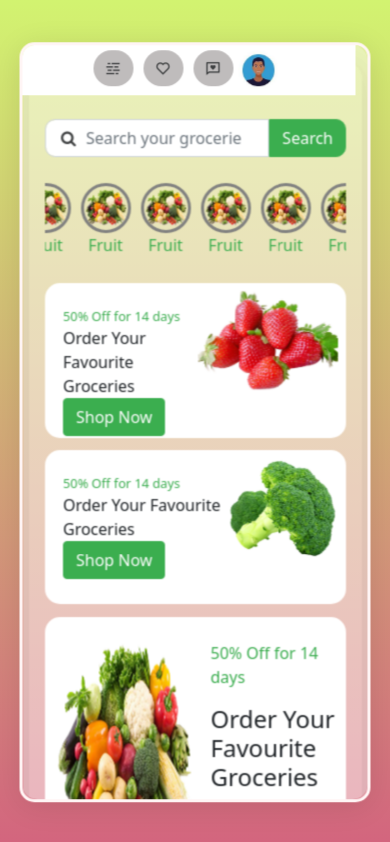
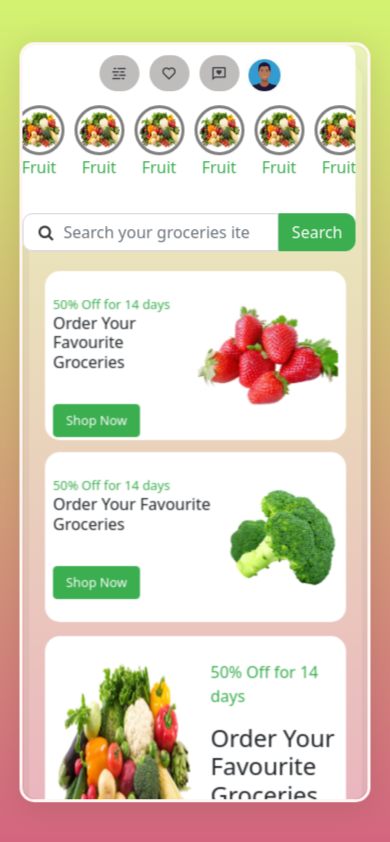
Before and after one commit to takwa81/ReactProjects, a React (Create React App) app: page / in a window 390 px wide. Built offline with nearby package versions, Linux system fonts and the light colour scheme.

Commit message:
fix some warning

```diff
--- a/src/components/Banners/Banner.js
+++ b/src/components/Banners/Banner.js
@@ -9,14 +9,14 @@ import { motion } from "framer-motion";
 const Banner = () =>{
 
  return(
-    <section className="banner mt-3">
+    <section className="banner">
     <Row>
         <Col lg='6' md='6'>
             <div className="banner-01 p-2 d-flex">
 
             <div className="text">
                 <p className="primary-color">50% Off for 14 days</p>
-                    <span>Order Your Favourite Groceries</span>
+                    <h3>Order Your Favourite Groceries</h3>
                     <br />
                     <Button color="success">Shop Now</Button>
                 </div>
@@ -26,7 +26,7 @@ const Banner = () =>{
 
                 <div className="text">
                 <p className="primary-color">50% Off for 14 days</p>
-                    <span>Order Your Favourite Groceries</span>
+                    <h3>Order Your Favourite Groceries</h3>
                     <br />
                     <Button color="success">Shop Now</Button>
                 </div>
--- a/src/components/Categories/CategoryMobile.js
+++ b/src/components/Categories/CategoryMobile.js
@@ -7,7 +7,7 @@ const CategoryMobile = () => {
 
     return (
 
-        <div className="category-mobile mt-3 mb-3"  id="category-scroll" >
+        <div className="category-mobile"  id="category-scroll" >
             <ul className="list category-container">
                 <li>
                     <motion.img whileHover={{scale:1.1}} src={CategoryImage} width="50px" height="50px" className="rounded-circle" />
--- a/src/components/Home/Home.js
+++ b/src/components/Home/Home.js
@@ -7,6 +7,7 @@ import Banner from "../Banners/Banner";
 import ProductList from "../Products/ProductList";
 import CategoryMobile from "../Categories/CategoryMobile";
 import { motion } from "framer-motion";
+import MenuMobile from "../Menu/MenuMobile";
 
 const Home = () =>{
     return(
@@ -18,9 +19,9 @@ const Home = () =>{
             </Col>
             <Col md='10' className="main p-3">
                 <Menu />
-                <CategoryMobile/>
+                <MenuMobile />
                 <Banner/>
-                <section className="popular-items mt-5">
+                <section className="popular-items mt-3">
                         <Row>
                             <Col md='6'>
                                 <h4>Popular Items</h4>
--- a/src/components/Menu/Menu.js
+++ b/src/components/Menu/Menu.js
@@ -36,40 +36,6 @@ const Menu = () => {
                 </ul>
 
             </div>
-            {/***************************************** Menu Mobile  ******************************************************/}
-
-            <div className="flex-row menu-mobile">
-
-                <ul className="list icon-list display-flex justify-content-center flex-1">
-                    <li>
-                        <div className="icon"><i class="ri-mist-fill"></i></div>
-                    </li>
-                    <li>
-                        <div className="icon"><i class="ri-heart-line"></i></div>
-                    </li>
-                    <li>
-                        <div className="icon"><i class="ri-chat-heart-line"></i></div>
-                    </li>
-
-                    <li>
-                        <img src={Avatar} width="40px" height="40px" className="rounded-circle" />
-                    </li>
-                </ul>
-                <br></br>
-                <ul className="list flex-2 display-flex flex-start nav-list">
-                    <li>
-                        <form className="d-flex form-search">
-                            <span className="fa fa-search form-control-feedback"></span>
-                            <input className="form-control" type="search"
-                                placeholder="Search your groceries items" aria-label="Search" />
-                            <Button color="success">Search</Button>
-
-                        </form>
-                    </li>
-
-                </ul>
-
-            </div>
 
         </>
     );
--- /dev/null
+++ b/src/components/Menu/MenuMobile.js
@@ -0,0 +1,46 @@
+import React from "react";
+import Avatar from '../../Data/images/avatar.png'
+import Button from '../../Structure/Button/Button';
+import CategoryMobile from "../Categories/CategoryMobile";
+
+
+const MenuMobile = () =>{
+
+    return(
+
+          <div className="flex-row menu-mobile">
+
+          <ul className="list icon-list display-flex justify-content-center flex-1">
+              <li>
+                  <div className="icon"><i class="ri-mist-fill"></i></div>
+              </li>
+              <li>
+                  <div className="icon"><i class="ri-heart-line"></i></div>
+              </li>
+              <li>
+                  <div className="icon"><i class="ri-chat-heart-line"></i></div>
+              </li>
+
+              <li>
+                  <img src={Avatar} width="40px" height="40px" className="rounded-circle" />
+              </li>
+          </ul>
+          <CategoryMobile/>
+          <br></br>
+          <ul className="list flex-2 display-flex flex-start nav-list">
+              <li>
+                  <form className="d-flex form-search">
+                      <span className="fa fa-search form-control-feedback"></span>
+                      <input className="form-control" type="search"
+                          placeholder="Search your groceries items" aria-label="Search" />
+                      <Button color="success">Search</Button>
+                  </form>
+              </li>
+
+          </ul>
+
+      </div>
+
+    )
+}
+export default MenuMobile ;
--- a/src/components/Products/ProductList.js
+++ b/src/components/Products/ProductList.js
@@ -6,7 +6,7 @@ const ProductList = (props) => {
 
     const { products } = props;
     return (
-        <Container className="container-fluid mt-5">
+        <Container className="container-fluid mt-3">
             <Row className="justify-content-center">
                 <ProductItem />
             </Row>
--- a/src/components/styles/style.css
+++ b/src/components/styles/style.css
@@ -33,7 +33,7 @@ form {
     display: none;
 }
 
-@media only screen and (max-width:600px) {
+@media only screen and (max-width:768px) {
     .menu {
         display: none;
     }
@@ -42,24 +42,27 @@ form {
         display: block;
     }
 
-    .menu-mobile .icon-list {
-        padding: 5px;
+    .menu-mobile {
         background: white;
+        padding-top: 10px;
+        border-radius: 10px;
         position: fixed;
         top: 0;
-        left: -12px;
-        width: 100%;
+        left: 0;
+        right: 12px;
     }
 
-    .menu-mobile .nav-list{
+    /* .menu-mobile .nav-list{
         margin-top: 1rem;
-    }
+    } */
     .menu-mobile .icon-list .icon {
         background: #bfbcbc;
         padding: 6px;
 
     }
-
+    .banner{
+        margin-top: 12rem !important;
+    }
     .main {
         padding: 10px !important;
     }
@@ -122,8 +125,12 @@ form {
 
 .banner {
     height: auto;
+    margin-top: 1rem;
 }
 
+.banner a{
+    font-size: 0.8rem !important;
+}
 .banner .row {
     height: 100%;
     /* padding: 10px; */
@@ -142,6 +149,10 @@ form {
     border-radius: 15px;
 }
 
+.banner-01 h3 , .banner-02 h3{
+    font-size: 1rem !important;
+
+}
 .banner-01 {
     margin-bottom: 12px;
 }
@@ -150,6 +161,9 @@ form {
     margin-bottom: 12px;
 }
 
+.banner2 img , .banner-01 img , .banner-02 img {
+    margin: auto;
+}
 @media only screen and (max-width:770px) {
     .banner2 {
         margin-top: 12px;
@@ -179,10 +193,7 @@ form {
     padding-top: 1rem;
 }
 
-.banner-02 .text,
-.banner-01 .text {
-    padding-left: 10px;
-}
+
 
 .banner-02 img,
 .banner-01 img {
@@ -277,6 +288,9 @@ form {
     height: 150px;
 }
 
+.img-card img{
+    margin: auto;
+}
 
 
 /* category-mobile */
```
